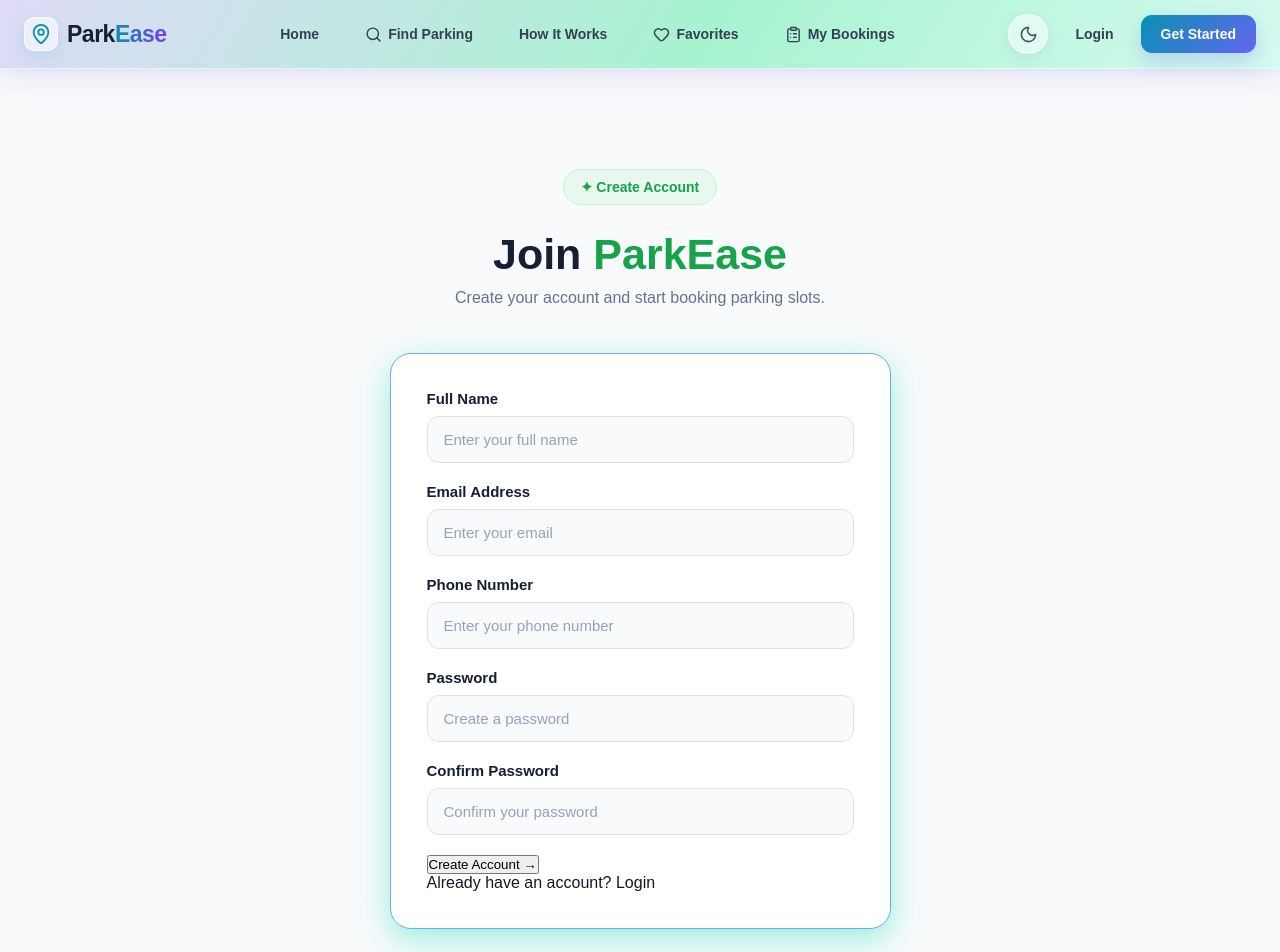
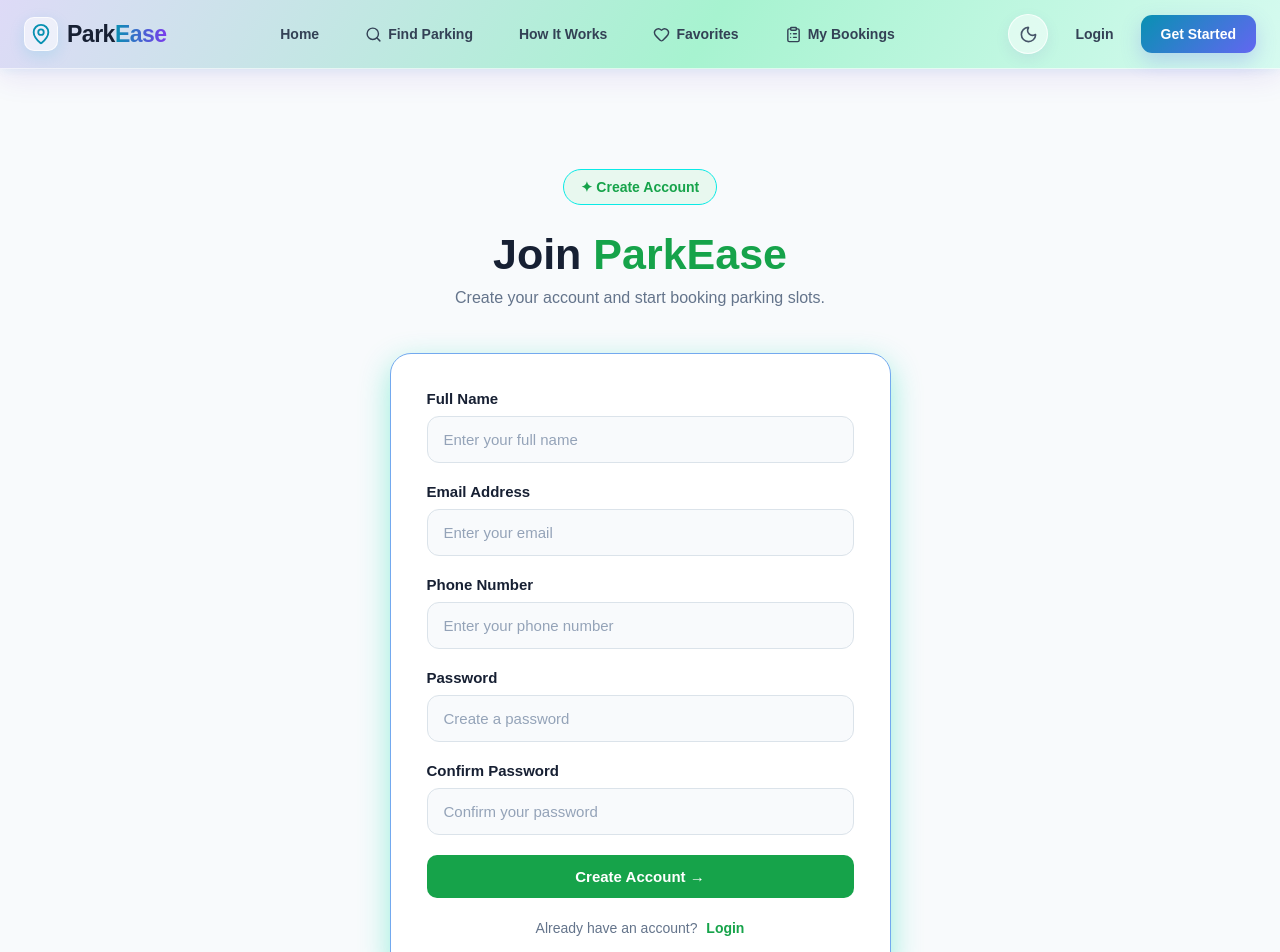
Before and after one commit to dibeyendu-dev/smart-parking-system, a React (Vite) app: page /register in a window 1280 px wide. Shown: the top 952 px of the page. Built offline with nearby package versions, Linux system fonts and the light colour scheme.

Commit message:
Register css part 4 added

```diff
--- a/src/css/Register.css
+++ b/src/css/Register.css
@@ -32,7 +32,7 @@
     display: inline-block;
     padding: 9px 17px;
     background: #e8f8ef;
-    border: 1px solid #bbf7d0;
+    border: 1px solid #0aeae6;
     border-radius: 21px;
     color: #16a34a;
     font-size: 14px;
@@ -87,5 +87,51 @@
 .register-field input:focus {
     background: #ffffff;
     border-color: #16a34a;
-     box-shadow: 5px 10px 15px rgba(117, 228, 230, 0.445);
+    box-shadow: 5px 10px 15px rgba(117, 228, 230, 0.445);
 }
+
+/* Register Button */
+.register-submit-btn {
+    width: 100%;
+    padding: 13px 20px;
+    border: none;
+    border-radius: 10px;
+    background: #16a34a;
+    color: #ffffff;
+    font-size: 15px;
+    font-weight: 600;
+    cursor: pointer;
+    transition: 0.3s ease;
+}
+
+.register-submit-btn:hover {
+    background: #15803d;
+    transform: translateY(-2px);
+    box-shadow: 0 8px 18px rgba(22, 163, 74, 0.2);
+}
+
+.register-submit-btn:active {
+    transform: translateY(0);
+    box-shadow: none;
+}
+
+/* Login Text */
+.login-text {
+    margin: 22px 0 0;
+    text-align: center;
+    color: #64748b;
+    font-size: 14px;
+}
+
+.login-text a {
+    margin-left: 5px;
+    color: #16a34a;
+    text-decoration: none;
+    font-weight: 600;
+    transition: 0.3s ease;
+}
+
+.login-text a:hover {
+    color: #15803d;
+    text-decoration: underline;
+}
```
